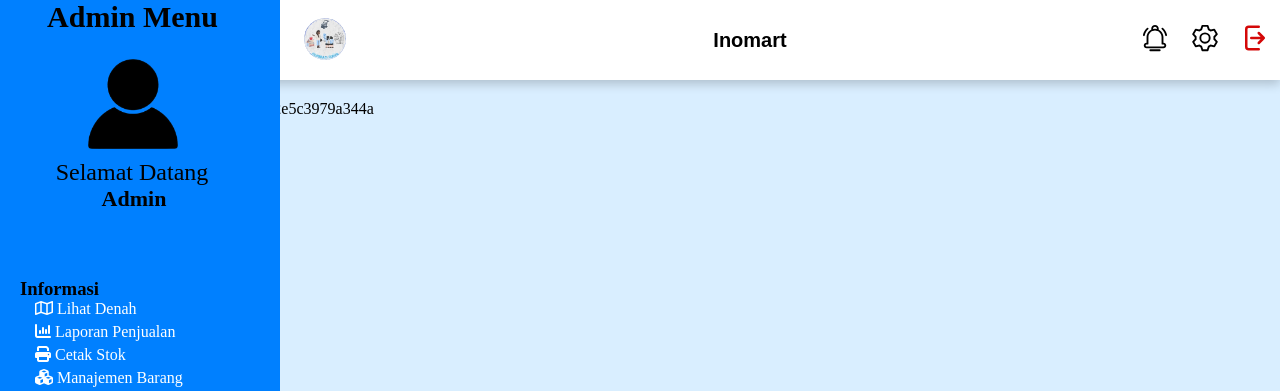
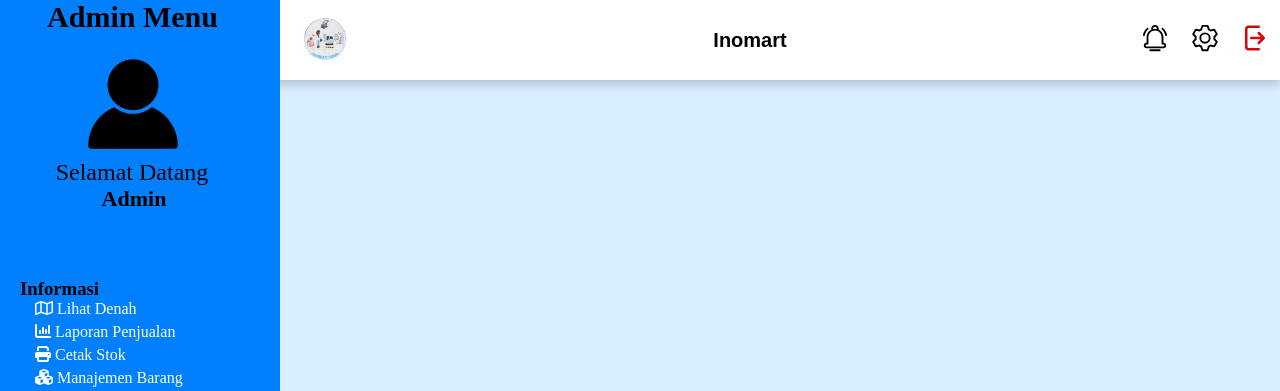
Before and after one commit to p1ckless/ProjectAkhirSemester, a Flask app: page / in a window 1280 px wide. Shown: the top 391 px of the page. Run offline with Flask 3, Linux system fonts and the light colour scheme; some libraries are stand-ins or nearby versions.

Commit message:
delete randomized text

```diff
--- a/templates/index.html
+++ b/templates/index.html
@@ -54,7 +54,6 @@
 </nav>
 
   <!--Sidebar-->
->>>>>>> f6b73ebb898725fd28330baf1412e5c3979a344a
   <div class="sidebar">
 
     <div class="admin-profile">
```
